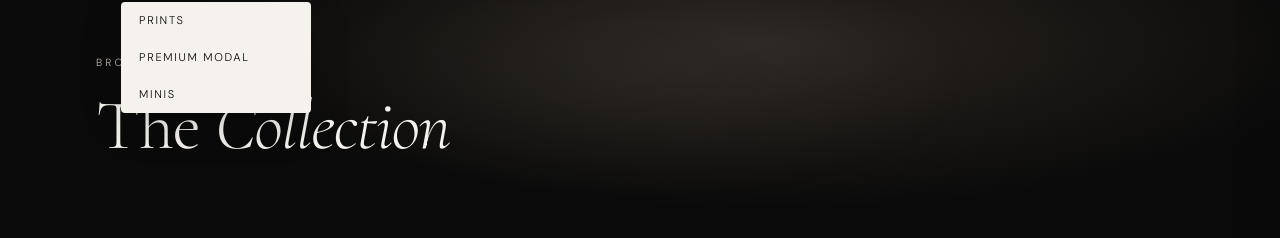
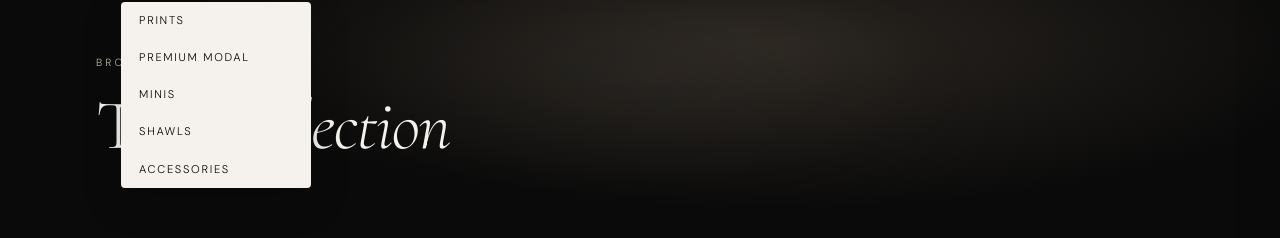
Before and after one commit to shameer04/nurah-the-label, a website: page shop.html in a window 1280 px wide. Both pictures are taken after a click on the button "Toggle shop dropdown". Shown: the part 88-326 px from the top of the page. Drawn offline with nearby package versions, Linux system fonts and the light colour scheme; no server answers.

Commit message:
Update shop.html

```diff
--- a/shop.html
+++ b/shop.html
@@ -45,6 +45,8 @@
         <a href="shop-prints.html">Prints</a>
         <a href="shop-premium-modal.html">Premium Modal</a>
         <a href="shop-minis.html">Minis</a>
+        <a href="shop-shawls.html">Shawls</a>
+        <a href="shop-accessories.html">Accessories</a>
       </div>
     </li>
     <li><a href="about.html" class="nav-link">About</a></li>
@@ -317,6 +319,8 @@
         <li><a href="index.html">Home</a></li>
         <li><a href="shop.html">Shop</a></li>
         <li><a href="about.html">About</a></li>
+        <li><a href="shop-shawls.html">Shawls</a></li>
+        <li><a href="shop-accessories.html">Accessories</a></li>
         <li><a href="contact.html">Contact</a></li>
       </ul>
     </div>
@@ -326,6 +330,8 @@
         <li><a href="shop-premium-modal.html">Premium Modal</a></li>
         <li><a href="shop-minis.html">Minis</a></li>
         <li><a href="shop-prints.html">Prints</a></li>
+        <li><a href="shop-shawls.html">Shawls</a></li>
+        <li><a href="shop-accessories.html">Accessories</a></li>
         <li><a href="shop.html">New Arrivals</a></li>
       </ul>
     </div>
```
